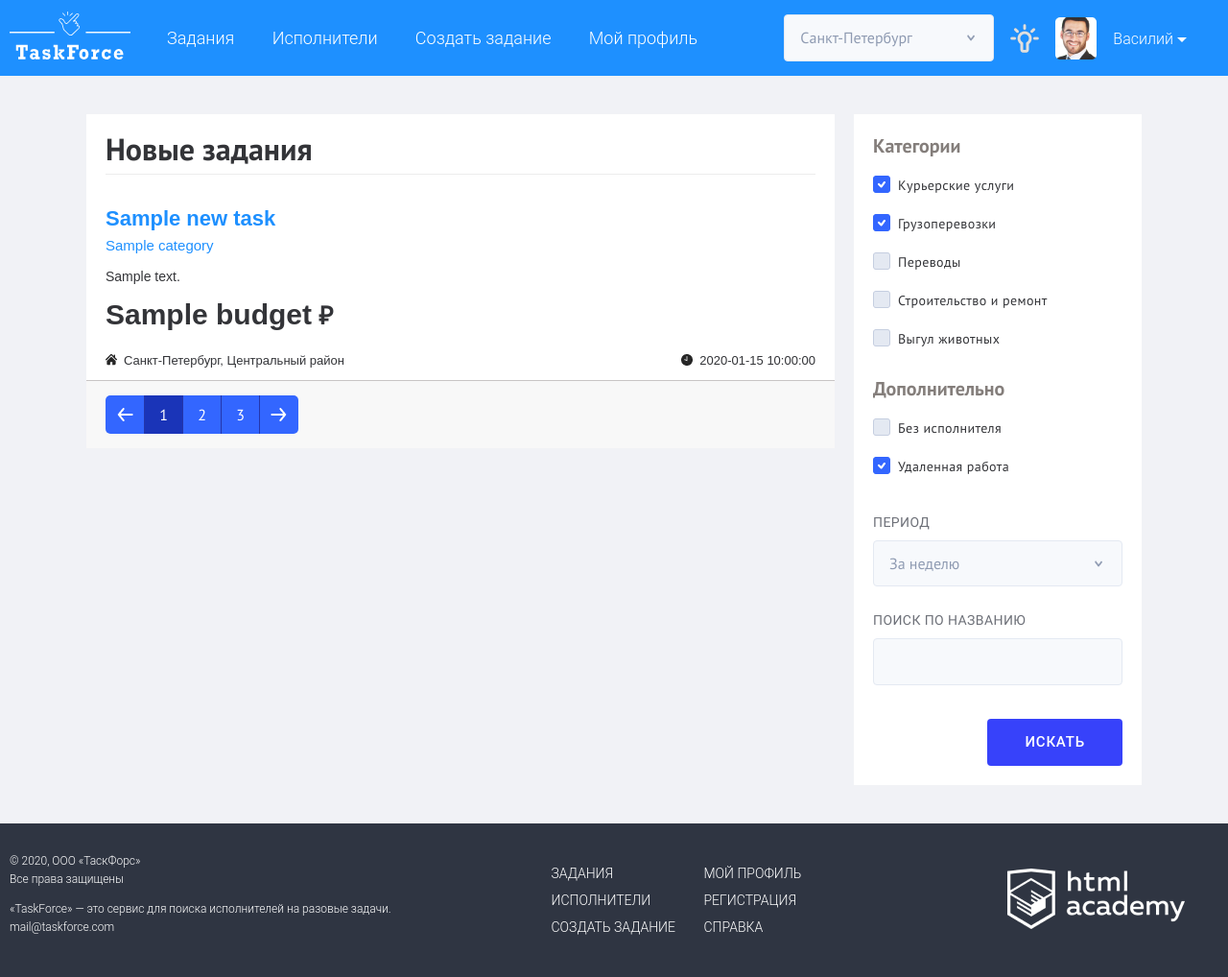
After one commit to htmlacademy-yii/607871-task-force-1, a Yii app: template frontend/views/tasks/index.php in a window 1280 px wide. The commit adds this page. Shown: the whole page at 96% size. Run offline with PHP 8.4 and a stand-in for Yii, Linux system fonts and the light colour scheme; the template is opened without the code that fills it: most values are stand-ins (such as "Sample title", 1, 10 or a date in 2020); some libraries are stand-ins or nearby versions.

Commit message:
Список исполнителей и новых заданий

```diff
--- a/frontend/config/main.php
+++ b/frontend/config/main.php
@@ -9,6 +9,8 @@ $params = array_merge(
 return [
     'id' => 'app-frontend',
     'basePath' => dirname(__DIR__),
+    'language' => 'ru-Ru',
+    'timeZone' =>'Europe/Moscow',
     'bootstrap' => ['log'],
     'controllerNamespace' => 'frontend\controllers',
     'components' => [
--- a/frontend/models/Correspondence.php
+++ b/frontend/models/Correspondence.php
@@ -13,7 +13,7 @@ use Yii;
  * @property string $content
  * @property string $creation_date
  *
- * @property Task $task
+ * @property Task $tasks
  * @property User $user
  */
 class Correspondence extends \yii\db\ActiveRecord
--- a/frontend/models/Recall.php
+++ b/frontend/models/Recall.php
@@ -13,7 +13,7 @@ use Yii;
  * @property int $rating
  * @property string $creation_date
  *
- * @property Task $task
+ * @property Task $tasks
  */
 class Recall extends \yii\db\ActiveRecord
 {
--- a/frontend/models/Respond.php
+++ b/frontend/models/Respond.php
@@ -15,7 +15,7 @@ use Yii;
  * @property int $status
  * @property string $creation_date
  *
- * @property Task $task
+ * @property Task $tasks
  * @property User $user
  */
 class Respond extends \yii\db\ActiveRecord
@@ -66,7 +66,7 @@ class Respond extends \yii\db\ActiveRecord
      */
     public function getTask()
     {
-        return $this->hasOne(Task::class, ['id' => 'task_id']);
+        return $this->hasOne(Task::class, ['id' => 'task_id'])->inverseOf('respond');
     }
 
     /**
@@ -76,6 +76,6 @@ class Respond extends \yii\db\ActiveRecord
      */
     public function getUser()
     {
-        return $this->hasOne(User::class, ['id' => 'user_id']);
+        return $this->hasOne(User::class, ['id' => 'user_id'])->inverseOf('respond');
     }
 }
--- a/frontend/views/layouts/main.php
+++ b/frontend/views/layouts/main.php
@@ -80,10 +80,10 @@ AppAsset::register($this);
                 <div class="header__nav">
                     <ul class="header-nav__list site-list">
                         <li class="site-list__item">
-                            <a href="browse.html">Задания</a>
+                            <a href="/?r=tasks">Задания</a>
                         </li>
                         <li class="site-list__item">
-                            <a href="users.html">Исполнители</a>
+                            <a href="/?r=users">Исполнители</a>
                         </li>
                         <li class="site-list__item">
                             <a href="create.html">Создать задание</a>
@@ -163,13 +163,13 @@ AppAsset::register($this);
                 <div class="page-footer__links">
                     <ul class="links__list">
                         <li class="links__item">
-                            <a href="browse.html">Задания</a>
+                            <a href="/?r=tasks">Задания</a>
                         </li>
                         <li class="links__item">
-                            <a href="account.html">Мой профиль</a>
+                            <a href="/?r=tasks">Мой профиль</a>
                         </li>
                         <li class="links__item">
-                            <a href="users.html">Исполнители</a>
+                            <a href="/?r=users">Исполнители</a>
                         </li>
                         <li class="links__item">
                             <a href="signup.html">Регистрация</a>
--- a/frontend/views/task/index.php
+++ /dev/null
@@ -1,6 +0,0 @@
-<ul>
-<?php
-foreach ($portfolios as $portfolio): ?>
-<li><?=$portfolio['description']; ?></li>
-<?php endforeach;?>
-</ul>
--- /dev/null
+++ b/frontend/views/tasks/index.php
@@ -0,0 +1,87 @@
+<section class="new-task">
+    <div class="new-task__wrapper">
+        <h1>Новые задания</h1>
+        <?php foreach ($newTasks as $newTask): ?>
+        <div class="new-task__card">
+            <div class="new-task__title">
+                <a href="view.html" class="link-regular"><h2><?= $newTask->title; ?></h2></a>
+                <a class="new-task__type link-regular" href="#"><p><?= $newTask->category->name; ?></p></a>
+            </div>
+            <div class="new-task__icon new-task__icon--<?= $newTask->category->icon; ?>"></div>
+            <p class="new-task_description">
+                <?= $newTask->description; ?>
+            </p>
+            <b class="new-task__price new-task__price--<?= $newTask->category->icon; ?>"><?= $newTask->budget; ?><b> ₽</b></b>
+            <p class="new-task__place">Санкт-Петербург, Центральный район</p>
+            <span class="new-task__time"><?= $newTask->getRelativeTime($newTask->creation_date); ?></span>
+        </div>
+        <?php endforeach; ?>
+    </div>
+    <div class="new-task__pagination">
+        <ul class="new-task__pagination-list">
+            <li class="pagination__item"><a href="#"></a></li>
+            <li class="pagination__item pagination__item--current">
+                <a>1</a></li>
+            <li class="pagination__item"><a href="#">2</a></li>
+            <li class="pagination__item"><a href="#">3</a></li>
+            <li class="pagination__item"><a href="#"></a></li>
+        </ul>
+    </div>
+</section>
+<section class="search-task">
+    <div class="search-task__wrapper">
+        <form class="search-task__form" name="test" method="post" action="#">
+            <fieldset class="search-task__categories">
+                <legend>Категории</legend>
+                <label class="checkbox__legend">
+                    <input class="visually-hidden checkbox__input" type="checkbox" name="" value="" checked>
+                    <span>Курьерские услуги</span>
+                </label>
+                <label class="checkbox__legend">
+                    <input class="visually-hidden checkbox__input" type="checkbox" name="" value="" checked>
+                    <span>Грузоперевозки</span>
+                </label>
+                <label class="checkbox__legend">
+                    <input class="visually-hidden checkbox__input" type="checkbox" name="" value="">
+                    <span>Переводы</span>
+                </label>
+                <label class="checkbox__legend">
+                    <input class="visually-hidden checkbox__input" type="checkbox" name="" value="">
+                    <span>Строительство и ремонт</span>
+                </label>
+                <label class="checkbox__legend">
+                    <input class="visually-hidden checkbox__input" type="checkbox" name="" value="">
+                    <span>Выгул животных</span>
+                </label>
+            </fieldset>
+            <fieldset class="search-task__categories">
+                <legend>Дополнительно</legend>
+                <div>
+                    <label class="checkbox__legend">
+                        <input class="visually-hidden checkbox__input" type="checkbox" name="" value="">
+                        <span>Без исполнителя</span>
+                    </label>
+                </div>
+                <div>
+                    <label class="checkbox__legend">
+                        <input class="visually-hidden checkbox__input" id="7" type="checkbox" name="" value="" checked>
+                        <span>Удаленная работа</span>
+                    </label>
+                </div>
+            </fieldset>
+            <div class="field-container">
+                <label class="search-task__name" for="8">Период</label>
+                <select class="multiple-select input" id="8" size="1" name="time[]">
+                    <option value="day">За день</option>
+                    <option selected value="week">За неделю</option>
+                    <option value="month">За месяц</option>
+                </select>
+            </div>
+            <div class="field-container">
+                <label class="search-task__name" for="9">Поиск по названию</label>
+                <input class="input-middle input" id="9" type="search" name="q" placeholder="">
+            </div>
+            <button class="button" type="submit">Искать</button>
+        </form>
+    </div>
+</section>
--- a/frontend/web/css/style.css
+++ b/frontend/web/css/style.css
@@ -449,7 +449,11 @@ footer {
   height: 50px;
   border: 3px solid transparent;
   border-radius: 10px;
-  margin-top: 33px; }
+  margin-top: 33px;
+  background-repeat: no-repeat;
+  background-position: center;
+  background-size: 35px;
+}
 
 .new-task__icon--translation {
   background-image: url("../img/man-running.png");
```
Also changed, not shown: frontend/controllers/TaskController.php (deleted, +0 -25 lines), frontend/controllers/TasksController.php (added, +23 -0 lines), frontend/controllers/UsersController.php (added, +18 -0 lines), frontend/models/Task.php (+13 -2 lines), frontend/models/User.php (+29 -7 lines), frontend/models/behaviors/DateBehavior.php (added, +13 -0 lines), frontend/views/users/index.php (added, +82 -0 lines), frontend/web/users.html (indentation only).
